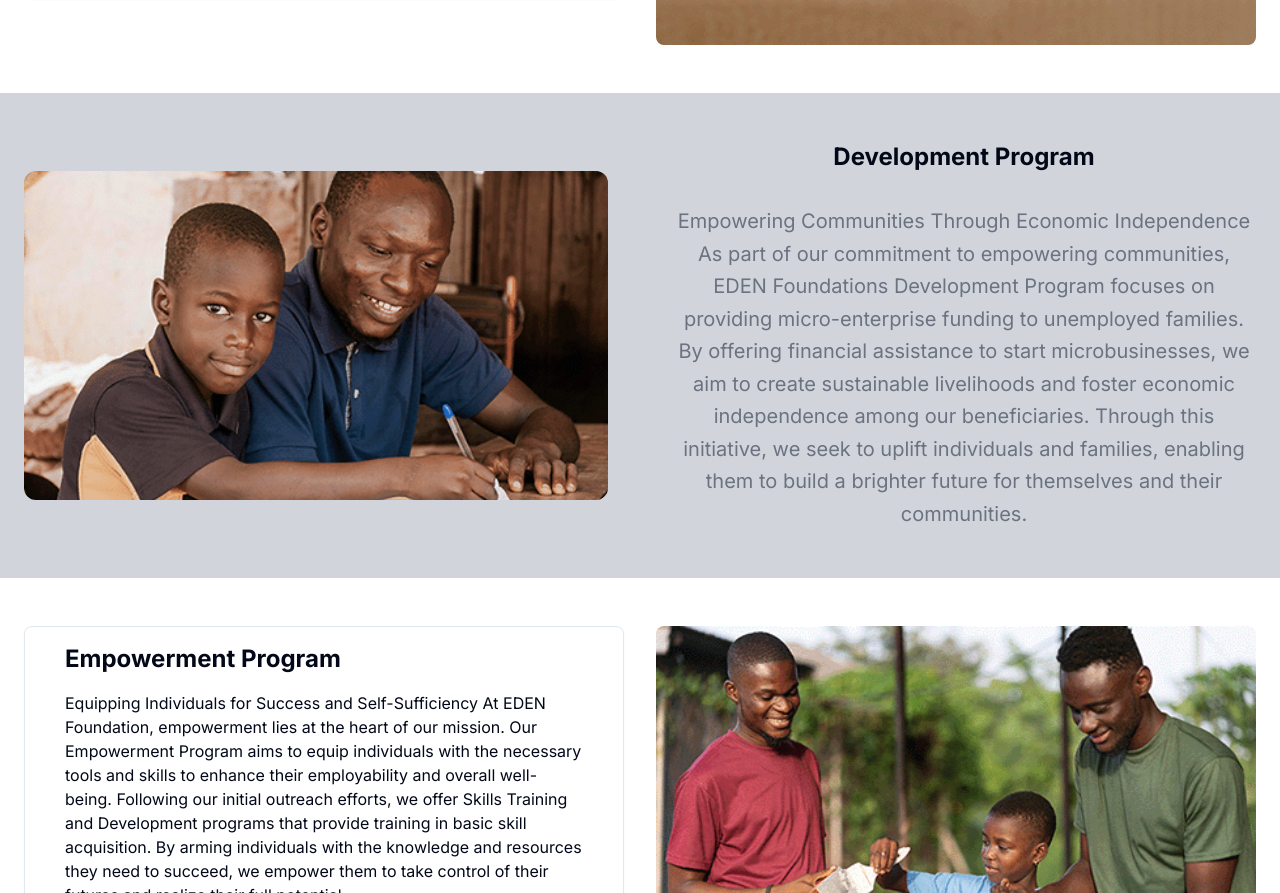
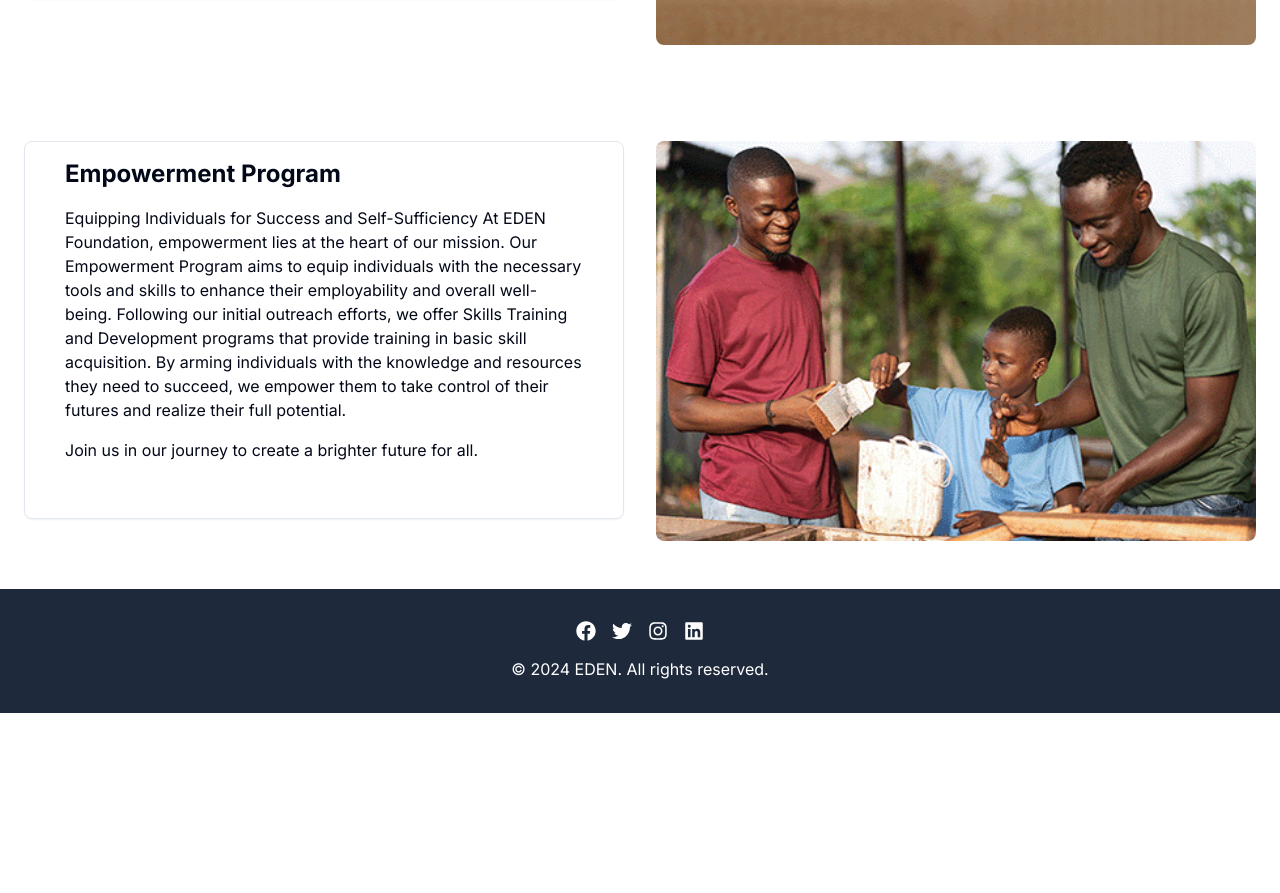
Before and after one commit to konfirmed/eden, a Next.js app: page / in a window 1280 px wide. Shown: the part 1075-1968 px from the top of the page. After the commit the page ends 1788 px from the top, so only its background shows below. Built offline with nearby package versions, Linux system fonts and the light colour scheme.

Commit message:
Update component.tsx

```diff
--- a/components/component/component.tsx
+++ b/components/component/component.tsx
@@ -127,30 +127,7 @@ At EDEN Foundation, our Enrichment program is designed to provide vital support
           </div>
         </div>
       </section>
-      <section className="w-full py-6 md:py-12 bg-gray-300">
-        <div className="container flex flex-col items-center gap-4 px-4 text-center md:grid md:px-6 md:gap-10 lg:grid-cols-2 lg:justify-between xl:gap-16">
-          <div className="order-2 md:order-1">
-            <Image
-              alt="Image"
-              className="aspect-video overflow-hidden rounded-xl object-cover object-center"
-              height="338"
-              src="/development.png"
-              width="600"
-            />
-          </div>
-          <div className="order-1 md:order-2">
-            <div className="flex flex-col justify-center space-y-4">
-              <p className="text-2xl font-bold mb-4">
-              Development Program
-              </p>
-              <p className="max-w-[600px] text-gray-500 md:text-xl/relaxed lg:text-base/relaxed xl:text-xl/relaxed dark:text-gray-400">
-              Empowering Communities Through Economic Independence
-As part of our commitment to empowering communities, EDEN Foundations Development Program focuses on providing micro-enterprise funding to unemployed families. By offering financial assistance to start microbusinesses, we aim to create sustainable livelihoods and foster economic independence among our beneficiaries. Through this initiative, we seek to uplift individuals and families, enabling them to build a brighter future for themselves and their communities.
-              </p>
-            </div>
-          </div>
-        </div>
-      </section>
+
       <section className="container mx-auto px-6 py-12">
         <div className="grid grid-cols-1 md:grid-cols-2 gap-8">
           <div className="order-1 md:order-2">
```
